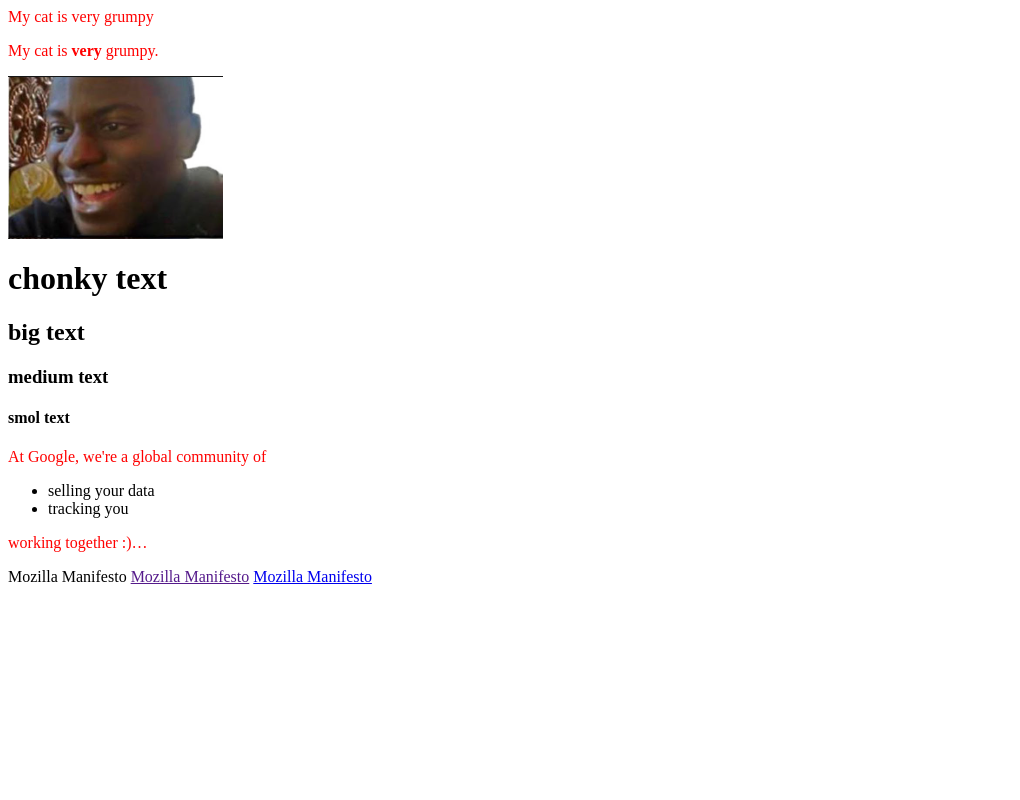
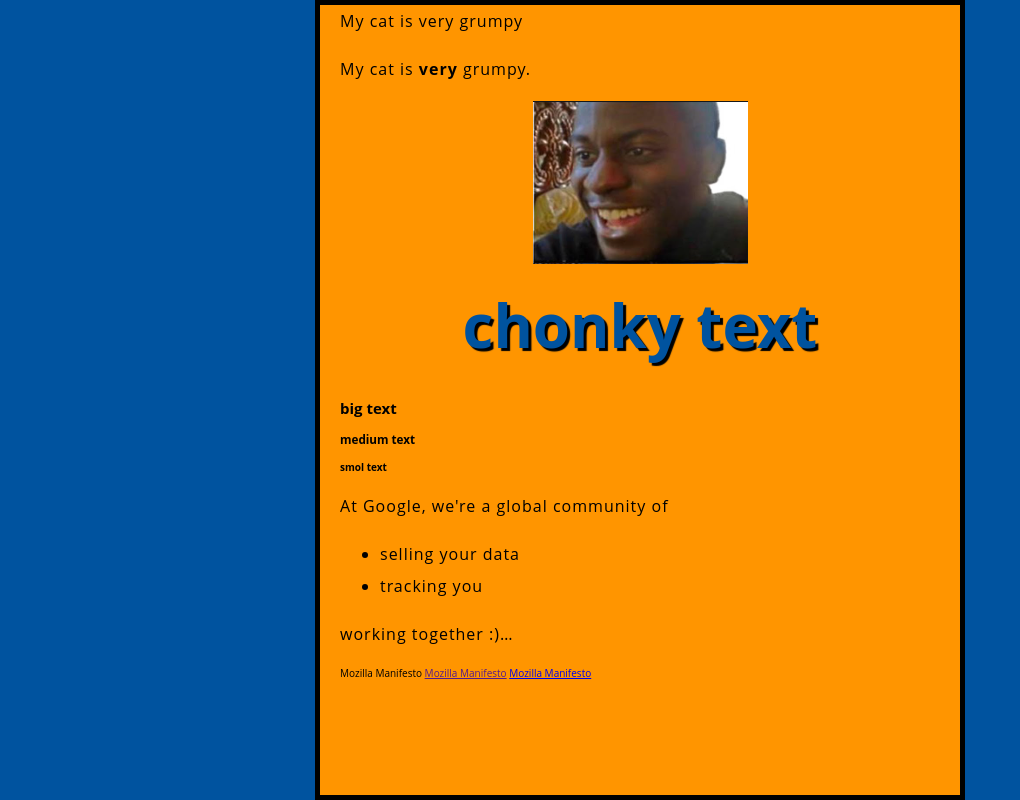
Before and after one commit to hisra015/CSI4103-Lab2, a plain HTML site: page 0.2/index.html in a window 1280 px wide. Shown: the whole page, without its empty margins (0-1020 px from the left). Drawn offline with Linux system fonts and the light colour scheme.

Commit message:
Finished 0.2 and 0.3

```diff
--- a/0.2/style.css
+++ b/0.2/style.css
@@ -1,3 +1,41 @@
-p {
-    color: red;
-  }
+html {
+  font-size: 10px;
+  font-family: 'Open Sans', sans-serif;
+}
+
+
+h1 {
+  font-size: 60px;
+  text-align: center;
+}
+
+p, li {
+  font-size: 16px;
+  line-height: 2;
+  letter-spacing: 1px;
+}
+
+
+html {
+  background-color: #00539F;
+}
+
+body {
+  width: 600px;
+  margin: 0 auto;
+  background-color: #FF9500;
+  padding: 0 20px 20px 20px;
+  border: 5px solid black;
+}
+
+h1 {
+  margin: 0;
+  padding: 20px 0;
+  color: #00539F;
+  text-shadow: 3px 3px 1px black;
+}
+
+img {
+  display: block;
+  margin: 0 auto;
+}
```
Also changed, not shown: 0.3/index.html (added, +80 -0 lines), 0.3/smile.png (added).
